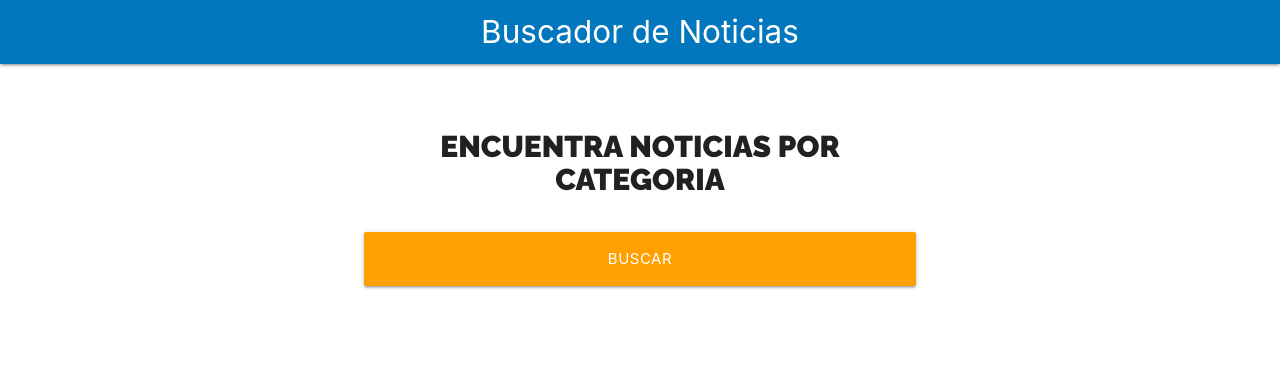
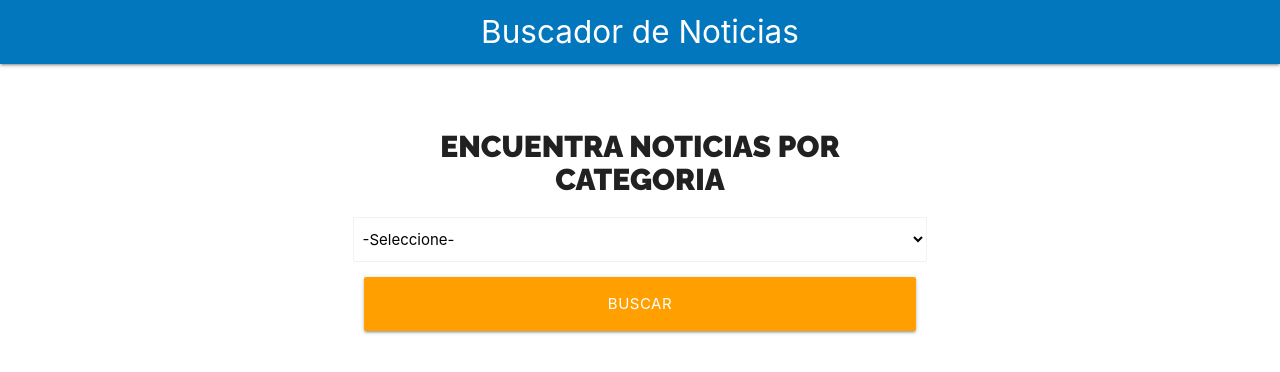
Before and after one commit to jplozada/Buscador_noticias, a React (Create React App) app: page / in a window 1280 px wide. Shown: the top 372 px of the page. Built offline with nearby package versions, Linux system fonts and the light colour scheme.

Commit message:
useSelect hook created

```diff
--- a/src/components/Formulario.js
+++ b/src/components/Formulario.js
@@ -1,11 +1,20 @@
 import React from 'react';
 import styles from "./Formulario.module.css";
+import useSelect from "../hooks/useSelect";
+
 const Formulario = () => {
+
+    // Utilizar custom hook
+    const [categoria, SelectNoticias] = useSelect();
+
     return (
         <div className={`${styles.buscador} row`}>
             <div className="col s12 m8 offset-m2">
                 <form>
                     <h2 className={styles.heading}>Encuentra Noticias por Categoria</h2>
+
+                    <SelectNoticias/>
+
                     <div className="input-field col s12">
                         <input
                             type="submit"
--- /dev/null
+++ b/src/hooks/useSelect.js
@@ -0,0 +1,18 @@
+import React, {useState} from 'react';
+
+const useSelect = (stateInicial, opciones) => {
+
+    // State del custom hook
+    const [state, actualizarState] = useState('');
+
+    const SelectNoticias = () => (
+        <select
+            className="browser-default"
+        >
+            <option value="">-Seleccione-</option>
+        </select>
+    );
+    return [state, SelectNoticias];
+}
+
+export default useSelect;
```
